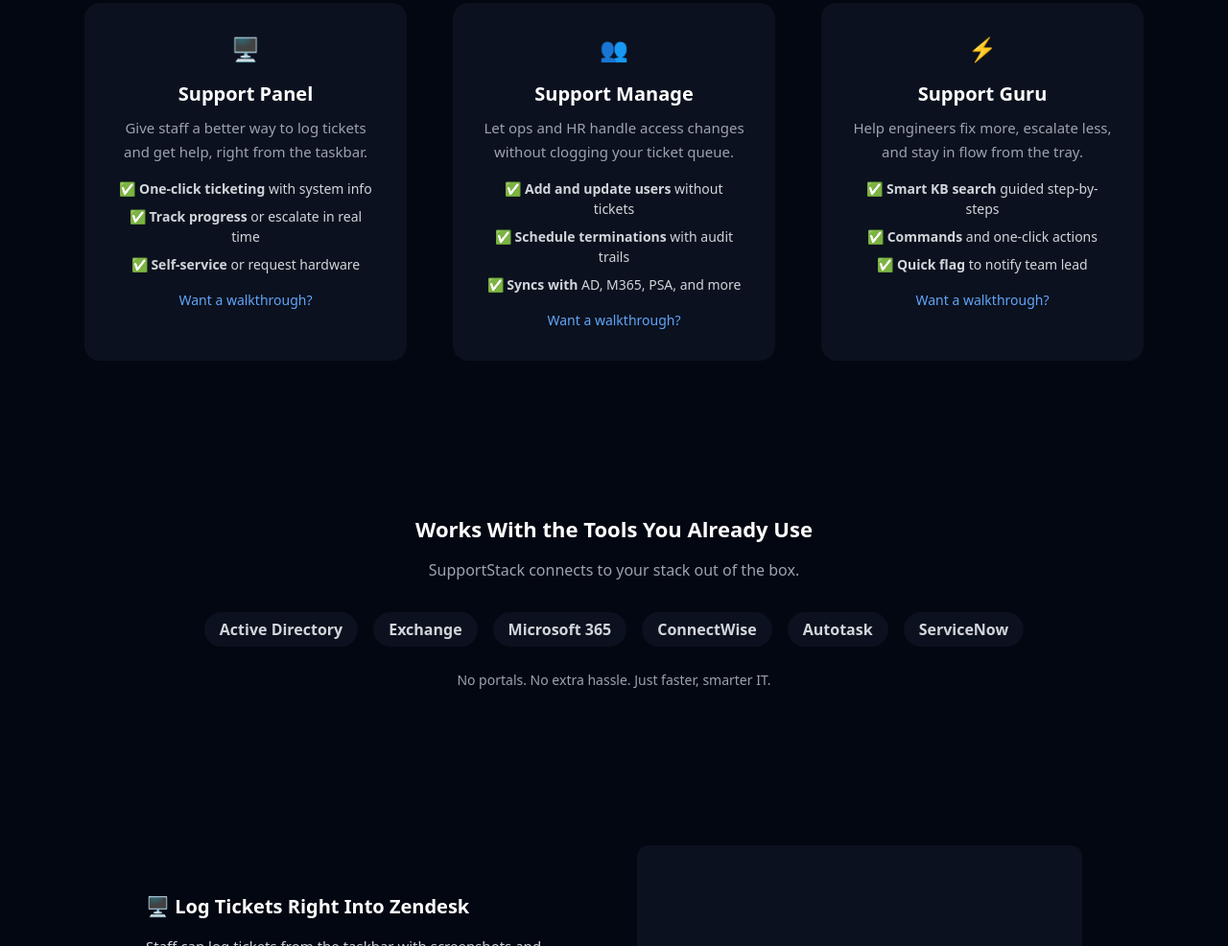
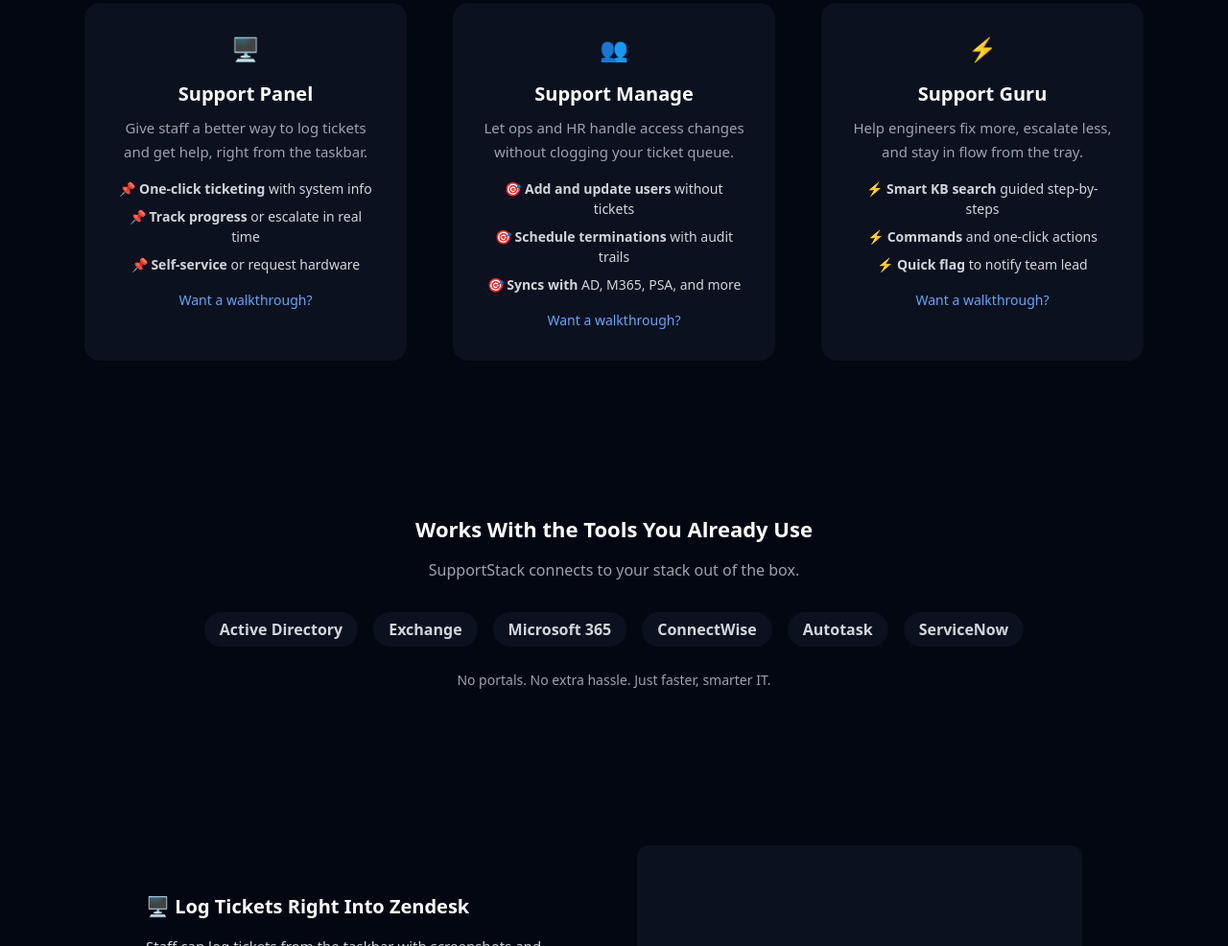
Before and after one commit to Baby-Ty/toolbar-website, a plain HTML site: page dark.html in a window 1280 px wide. Shown: the part 1324-2310 px from the top of the page at 96% size. Drawn offline with nearby package versions, Linux system fonts and the light colour scheme.

Commit message:
Update bullet points with product-specific emojis:  for Panel,  for Manage,  for Guru

```diff
--- a/dark.html
+++ b/dark.html
@@ -72,9 +72,9 @@
             <h3 class="text-[20px] font-extrabold text-white mb-2 text-center">Support Panel</h3>
             <p class="text-gray-400 text-[15px] leading-relaxed text-center">Give staff a better way to log tickets and get help, right from the taskbar.</p>
             <ul class="text-gray-300 text-[14px] space-y-2 leading-normal mt-4">
-              <li>✅ <strong>One-click ticketing</strong> with system info</li>
-              <li>✅ <strong>Track progress</strong> or escalate in real time</li>
-              <li>✅ <strong>Self-service</strong> or request hardware</li>
+              <li>📌 <strong>One-click ticketing</strong> with system info</li>
+              <li>📌 <strong>Track progress</strong> or escalate in real time</li>
+              <li>📌 <strong>Self-service</strong> or request hardware</li>
             </ul>
             <a href="#contact" class="text-blue-400 hover:text-white font-medium text-[14px] mt-4 self-center">Want a walkthrough?</a>
                   </div>
@@ -84,9 +84,9 @@
             <h3 class="text-[20px] font-extrabold text-white mb-2 text-center">Support Manage</h3>
             <p class="text-gray-400 text-[15px] leading-relaxed text-center">Let ops and HR handle access changes without clogging your ticket queue.</p>
             <ul class="text-gray-300 text-[14px] space-y-2 leading-normal mt-4">
-              <li>✅ <strong>Add and update users</strong> without tickets</li>
-              <li>✅ <strong>Schedule terminations</strong> with audit trails</li>
-              <li>✅ <strong>Syncs with</strong> AD, M365, PSA, and more</li>
+              <li>🎯 <strong>Add and update users</strong> without tickets</li>
+              <li>🎯 <strong>Schedule terminations</strong> with audit trails</li>
+              <li>🎯 <strong>Syncs with</strong> AD, M365, PSA, and more</li>
             </ul>
             <a href="#contact" class="text-blue-400 hover:text-white font-medium text-[14px] mt-4 self-center">Want a walkthrough?</a>
           </div>
@@ -96,9 +96,9 @@
             <h3 class="text-[20px] font-extrabold text-white mb-2 text-center">Support Guru</h3>
             <p class="text-gray-400 text-[15px] leading-relaxed text-center">Help engineers fix more, escalate less, and stay in flow from the tray.</p>
             <ul class="text-gray-300 text-[14px] space-y-2 leading-normal mt-4">
-              <li>✅ <strong>Smart KB search</strong> guided step-by-steps</li>
-              <li>✅ <strong>Commands</strong> and one-click actions</li>
-              <li>✅ <strong>Quick flag</strong> to notify team lead</li>
+              <li>⚡ <strong>Smart KB search</strong> guided step-by-steps</li>
+              <li>⚡ <strong>Commands</strong> and one-click actions</li>
+              <li>⚡ <strong>Quick flag</strong> to notify team lead</li>
             </ul>
             <a href="#contact" class="text-blue-400 hover:text-white font-medium text-[14px] mt-4 self-center">Want a walkthrough?</a>
                   </div>
```
Also changed, not shown: index.html (+9 -9 lines).
